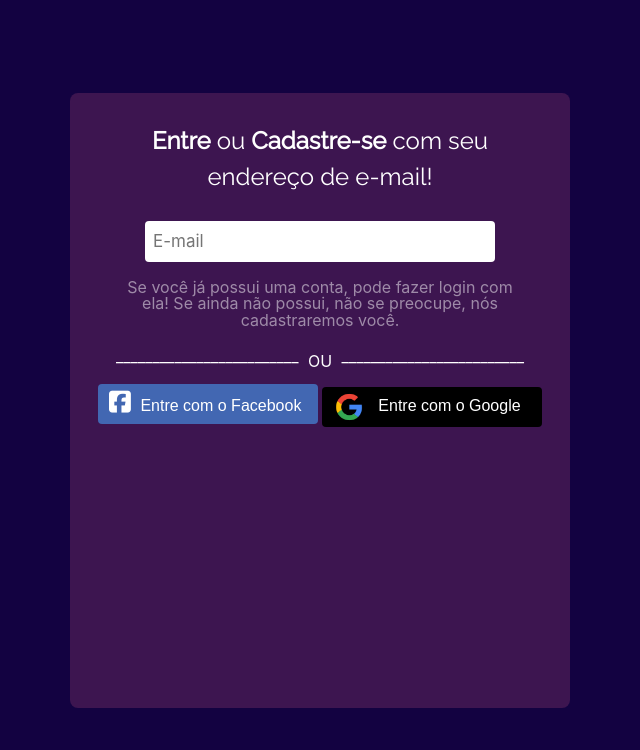
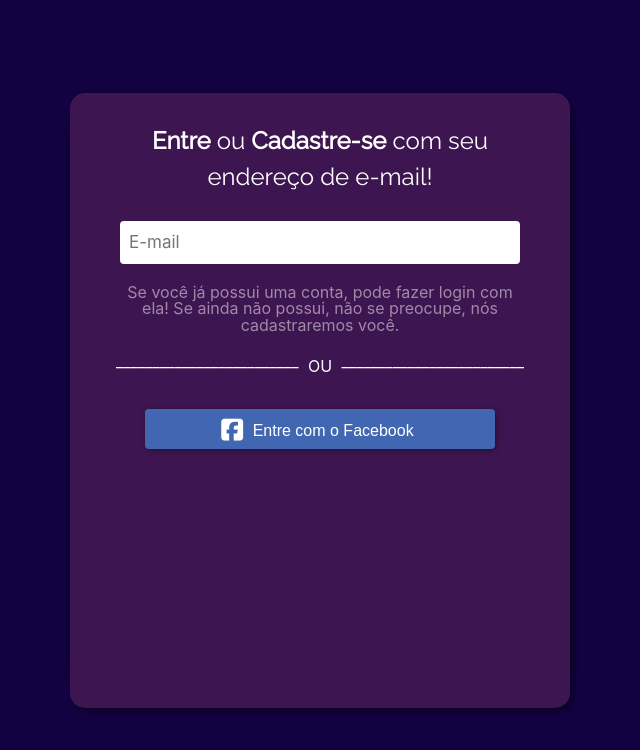
Before and after one commit to vetordev/iPrint, a PHP site: page /login.html in a window 1280 px wide. Shown: the top 750 px of the page, without its empty margins (320-960 px from the left). Run offline with PHP 8.4, Linux system fonts and the light colour scheme; some libraries are stand-ins or nearby versions.

Commit message:
login feito; ultimas atualizações da vitoria;

```diff
--- a/login.html
+++ b/login.html
@@ -7,79 +7,95 @@
     <link rel="stylesheet" href="https://stackpath.bootstrapcdn.com/bootstrap/4.3.1/css/bootstrap.min.css" integrity="sha384-ggOyR0iXCbMQv3Xipma34MD+dH/1fQ784/j6cY/iJTQUOhcWr7x9JvoRxT2MZw1T" crossorigin="anonymous">
     <link rel="stylesheet" href="style/style.css">
     <script src="https://kit.fontawesome.com/b1f7af822a.js" crossorigin="anonymous"></script>
-    <script src="js/jquery.js"></script>
+    <script src="https://code.jquery.com/jquery-3.4.1.min.js"
+    integrity="sha256-CSXorXvZcTkaix6Yvo6HppcZGetbYMGWSFlBw8HfCJo="
+    crossorigin="anonymous"></script>
     <title>iPrint - Login</title>
-
 </head>
 <body>
-
     <div class="container-fluid">
         <div class="child row">
             <form id="form" class="col-sm-6 col-xs-12">
                 <p class="title"> <b>Entre</b> ou <b>Cadastre-se</b> com seu endereço de e-mail!</p>
-                    <input type="text" name="email" id="email" placeholder="E-mail" onkeyup="setTimeout(searchEmail, 1000)" class="field">
+                    <input type="text" name="email" id="email" placeholder="E-mail" onkeyup="setTimeout(searchEmail, 1500)" class="required-field field">
+                    <img src="img/loading.gif" id="load">
                     <!-- <i class="far fa-times-circle"></i> -->
                 <div id="init">
                     <p class="text-init"> Se você já possui uma conta, pode fazer login com ela! Se ainda não possui, não se preocupe, nós cadastraremos você.</p>
                     <p>_________________________ <or> OU </or> _________________________</p>
 
-                        <button id="btn-facebook" class="acol-sm-6" value=""><i class="fab fa-facebook-square ico-facebook"></i> Entre com o Facebook </button>
-                        <button id="btn-google" class="acol-sm-6" value=""><img class="fa-google ico-google" src="img/google-icon.png">  Entre com o Google</button>
+                        <button id="btn-facebook" class="acol-sm-6 btn-social" value=""><i class="fab fa-facebook-square ico-facebook"></i> Entre com o Facebook </button>
+                        <!-- <button id="btn-google" class="acol-sm-6 btn-social" value=""><img class="fa-google ico-google" src="img/google-icon.png">  Entre com o Google</button> -->
                 </div>
 
                 <div id="login-screen">
                     <p class="welcome"> Bem-vindo(a) de volta, <user> Vivi Programmer Designer! </user></p>
-                    <input type="password" name="password" id="password" placeholder="Senha" class="field"><p></p>
+                    <input type="password" name="password" id="password" placeholder="Senha" class="required-field field"><p></p>
                     <input type="button" value="Entrar" onclick="signIn()">
                 </div>
 
                 <div id="sign-screen">
                         <p class="welcome"> Hmm... Nós não reconhecemos esse endereço de e-mail. Gostaria de se cadastrar?</p>
                         <label>Tipo de pessoa: </label>
-                        <input type="radio" name="person" checked onclick="radioCheck('fisica')"> Física
-                        <input type="radio" name="person" onclick="radioCheck('juridica')"> Jurídica<br>
+                        <!-- <input type="radio" name="person" id="" checked onclick="radioCheck('fisica')"> Física
+                        <input type="radio" name="person" id="" onclick="radioCheck('juridica')"> Jurídica<br> -->
+
+                        <div class="custom-control custom-radio custom-control-inline" id="option">
+                            <input type="radio" id="customRadioInline1" name="person" class="custom-control-input" checked onclick="radioCheck('fisica')">
+                            <label class="custom-control-label" for="customRadioInline1">Física</label>
+                          </div>
+                          <div class="custom-control custom-radio custom-control-inline">
+                            <input type="radio" id="customRadioInline2" name="person" class="custom-control-input" onclick="radioCheck('juridica')">
+                            <label class="custom-control-label" for="customRadioInline2">Jurídica</label>
+                        </div>
 
                         <div id="form-physical">
-                            <input type="text" name="name" id="namePF" placeholder="Nome completo" class="field"><br>
-                            <input type="text" name="cpf" id="cpf" placeholder="CPF" class="field num-state" onblur="cpfValidate()">
-                            <input type="text" name="ddn" id="ddn" placeholder="Data de Nascimento" class="field">
-                            <input type="password" name="password1" id="password1PF" placeholder="Senha (mínimo 6 caracteres)" class="field">
-                            <input type="password" name="password2" id="password2PF" placeholder="Confirme a senha" class="field">
+                            <input type="text" name="name" id="namePF" placeholder="Nome completo" class="required-field field word-field"><br>
+                            <input type="text" name="cpf" id="cpf" placeholder="CPF" class="required-field num-state field num-field" onblur="cpfValidate()">
+                            <input type="text" name="ddn" id="ddn" placeholder="Data de Nascimento" class="required-field field num-field">
+                            <input type="password" name="password1" id="password1PF" placeholder="Senha (mínimo 6 caracteres)" class="required-field field">
+                            <input type="password" name="password2" id="password2PF" placeholder="Confirme a senha" class="required-field field">
                         </div>
 
                         <div id="form-legal">
                             <b>Dados da empresa</b>
-                            <input type="text" name="cnpj" id="cnpj" placeholder="CNPJ" class="field num-state">
-                            <input type="text" name="razaoSocial" id="rs" placeholder="Razão social" class="field">
-                            <input type="text" name="nomeFantasia" id="name-f" placeholder="Nome fantasia">
-                            <input type="text" name="IE" id="ie" placeholder="Inscrição estadual" ><br>
+                            <input type="text" name="name" id="cnpj" placeholder="CNPJ" class="required-field num-state field num-field">
+                            <input type="text" name="name" id="rs" placeholder="Razão social" class="required-field field word-field">
+                            <input type="text" name="name" id="name-f" placeholder="Nome fantasia" class="field">
+                            <input type="text" name="name" id="ie" placeholder="Inscrição estadual" class="field num-field"><br>
 
                             <b>Dados pessoais</b>
-                            <input type="text" name="name" id="namePJ" placeholder="Nome completo" class="field">
-                            <input type="password" name="password1" id="password1PJ" placeholder="Senha (mínimo 6 caracteres)" class="field">
-                            <input type="password" name="password2" id="password2PJ" placeholder="Confirme a senha" class="field">
+                            <input type="text" name="name" id="namePJ" placeholder="Nome completo" class="required-field field word-field">
+                            <input type="password" name="password1" id="password1PJ" placeholder="Senha (mínimo 6 caracteres)" class="required-field field">
+                            <input type="password" name="password2" id="password2PJ" placeholder="Confirme a senha" class="required-field field">
 
                         </div>
-
-                            <input type="text" name="cep" id="cep" placeholder="CEP" class="field num-state">
-                            <input type="button" class="btn-ok" value="OK" onclick="showAddress()"><br>
+                            <div class="cep-container">
+                                <input type="text" name="cep" id="cep" placeholder="CEP" class="required-field num-state field num-field">
+                                <input type="button" class="btn-ok" value="OK" onclick="showAddress()"><br>
+                            </div>
                             <a href="http://www.buscacep.correios.com.br/sistemas/buscacep/" target="_blank" id="span-cep">Não sei o CEP</a><br>
                         <div id="address">
-                            <input type="text" id="logradouro" name="logradouro" placeholder="Endereço" class="field"><br>
-                            <input type="number" name="numero" id="num" placeholder="Número" class="field">
+                            <input type="text" name="logradouro" placeholder="Endereço" class="required-field field word-field"><br>
+                            <input type="number" name="numero" id="num" placeholder="Número" class="required-field field num-field">
                             <input type="text" name="complemento" id="complemento" placeholder="Complemento">
-                            <input type="text" name="bairro" placeholder="Bairro" id="bairro" class="field">
-                            <input type="text" name="cidade" placeholder="Cidade" id="cidade" class="field">
-                            <input type="text" name="uf" placeholder="UF" id="uf" class="field">
-                            <input type="text" name="telefone" placeholder="Telefone" id="telefone" class="field">
+                            <input type="text" name="bairro" placeholder="Bairro" id="bairro" class="required-field word-field">
+                            <input type="text" name="cidade" placeholder="Cidade" id="cidade" class="required-field word-field">
+                            <input type="text" name="uf" placeholder="UF" id="uf" class="required-field word-field"><p></p>
+                            <input type="text" name="telefone" placeholder="Telefone" id="telefone" class="required-field num-field">
+                            <div id="legal-tel">
+                                <input type="text" name="telefone" placeholder="Telefone residencial" id="telefoneR" class="required-field num-field">
+                                <input type="text" name="telefone" placeholder="Telefone comercial" id="telefoneCom" class="required-field num-field">
+                            </div>
                             <input type="button" value="Cadastrar" id="btn-login" onclick="registerClient()">
                         </div>
                 </div>
                 <span id="span-invalid"></span>
             </form>
 
-            <div id="slider" class="col-sm-6 d-none d-sm-block">
-                <img src="img/logo.png" id="logo">
+            <div id="slider" class="col-sm-6 d-none d-lg-block">
+                <img src="img/printer.png" id="logo">
+
             </div>
         </div>
     </div>
--- a/style/style.css
+++ b/style/style.css
@@ -34,7 +41,7 @@
 .child form {
    background-color: #3D1550;
    height: 615px;
-   border-radius: 8px;
+   border-radius: 15px;
    z-index: 3;
    left: calc(50% - 250px);
    display: flex;
@@ -42,6 +49,9 @@
    justify-content: flex-start;
    align-items: center;
    text-align: center;
+   -webkit-box-shadow: 3px 3px 7px -2px rgba(0,0,0,0.75);
+   -moz-box-shadow: 3px 3px 7px -2px rgba(0,0,0,0.75);
+   box-shadow: 3px 3px 7px -2px rgba(0,0,0,0.75);
 }
 
 .child #slider {
@@ -51,21 +61,24 @@
    justify-content: center;
    align-items: center;
    flex-direction: row;
-   border-radius: 8px;
+   border-radius: 15px;
    left: -10px;
    left: calc(50% - 750px); /* centralizada */
+   -webkit-box-shadow: -1px 2px 9px -2px rgba(0,0,0,0.75);
+   -moz-box-shadow: -1px 2px 9px -2px rgba(0,0,0,0.75);
+   box-shadow: -1px 2px 9px -2px rgba(0,0,0,0.75);
 }
 body {
    overflow: hidden;
    color: #FFF;
    background-color: #130241;
 }
-img #logo{
-   max-width: 600px;
-   max-height: 600px;
+#logo{
+   max-width: 500px;
    outline: none;
    position: relative;
-   left: 10px;
+   left: 0px;
+
 }
 
 .title{
@@ -75,14 +88,14 @@ img #logo{
 }
 
 input[type = text], input[type = password], input[type = number] {
-   width: 350px;
-   background-color: #FFF;
+   width: 400px;
+   /* background-color: #FFF; */
    /* border-top: 0;
    border-left: 0;
    border-right: 0; */
    border-color: transparent;
    padding: 7px;
-   margin-bottom: 7px;
+   margin-bottom: 10px;
    color: black;
    border-radius: 4px;
    font-size: 17px;
@@ -134,23 +147,43 @@ button, [type = button] {
    width: 220px;
    height: 40px;
    border: none;
-   border-radius: 4px;
+   border-radius: 8px;
    color: #FFF;
    font-family: Arial, Helvetica, sans-serif;
+   -webkit-box-shadow: 1px 1px 7px -2px rgba(0,0,0,0.75);
+   -moz-box-shadow: 1px 1px 7px -2px rgba(0,0,0,0.75);
+   box-shadow: 1px 1px 7px -2px rgba(0,0,0,0.75);
 }
 
-.btn-social{
+.btn-sociall{
    flex-direction: row;
    justify-content: center;
    align-items: center;
    text-align: center;
    outline: none;
    width: 440px;
+   box-shadow: 0 3px 9px 0 rgba(53,109,196,.33);
+}
+.btn-social {
+   -webkit-box-shadow: 1px 1px 7px -2px rgba(0,0,0,0.75);
+   -moz-box-shadow: 1px 1px 7px -2px rgba(0,0,0,0.75);
+   box-shadow: 1px 1px 7px -2px rgba(0,0,0,0.75);
+   border-radius: 4px;
+   outline: none;
+   margin-top: 20px;
+   width: 350px;
 }
 .ico-facebook {
    font-size: 25px;
    right: 5px;
    position: relative;
+   margin: 0;
+   top: 3px;
+}
+.cep-container{
+   align-items: center;
+   justify-content: row;
+   display: flex;
 }
 .ico-google{
    max-width: 30px;
@@ -331,11 +385,52 @@ button, [type = button] {
      transform: translateX(3%)
    }
 }
-.field {
-   border: 1px solid red;
-}
+
+
 .wrong-field{
    animation: nono 0.3s;
    border-color: red;
    animation-iteration-count: 2;
 }
+
+/* SURGIMENTO DOS FORMS */
+@keyframes fade{
+   from {
+      transform: translateY(0);
+      opacity: 1;
+   }
+   to {
+      opacity: 0;
+      transform: translateY(50px);
+   }
+}
+.init-fade {
+   animation: fade 0.7s;
+}
+
+@keyframes show{
+   from {
+      transform: translateY(40px);
+      opacity: 0.2;
+   }
+   50%{
+      opacity: 0.5;
+   }
+   to {
+      transform: translateY(0);
+      opacity: 1;
+   }
+}
+.form-show {
+   animation: show 1s;
+   /* animation-delay: 1s; */
+}
+
+
+/* RESPONSIVIDADE */
+@media only screen and (max-width: 900px) {
+
+   input[type=number], input[type=text], input[type = password] {
+         width: 300px;
+      }
+   }
```
Also changed, not shown: other parts of style/style.css (+43 -15 lines), js/script.js (+153 -60 lines), style/style.js (+76 -0 lines), img/loading.gif (added), img/printer.png (added).
